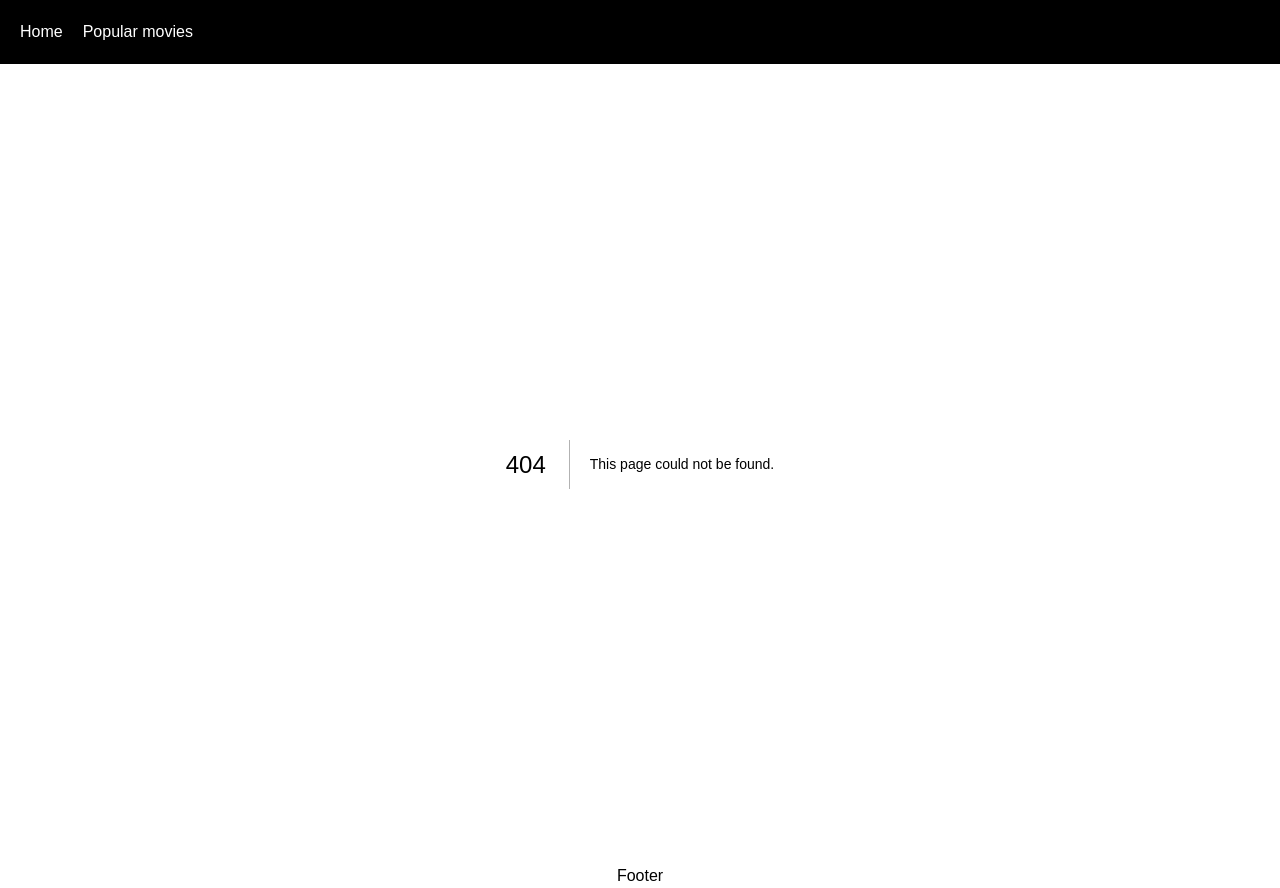
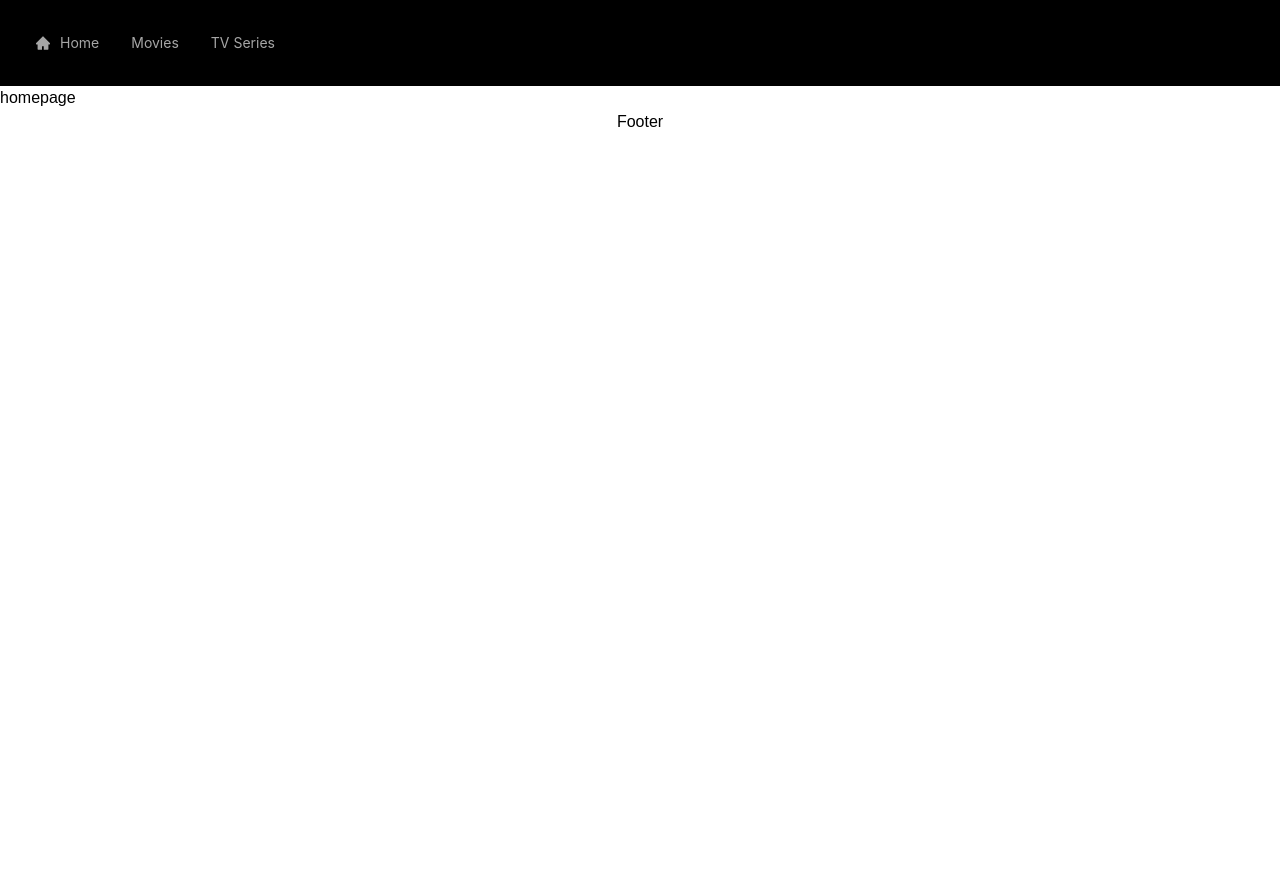
Before and after one commit to Nimavein/filmweb-clone, a Next.js app: page / in a window 1280 px wide. Before the commit this address had no page. After the commit the page ends 800 px from the top, so only its background shows below. Built offline with nearby package versions, Linux system fonts and the light colour scheme.

Commit message:
add collapsable menus in navbar

```diff
--- a/components/Header/Navbar/Navbar.module.scss
+++ b/components/Header/Navbar/Navbar.module.scss
@@ -1,13 +1,5 @@
 .main-navbar {
-  &__links-list {
-    display: flex;
-    list-style: none;
-    gap: 20px;
-  }
-  &__link {
-    a {
-      color: $white;
-      text-decoration: none;
-    }
+  &__list {
+    background-color: $black;
   }
 }
--- a/components/Header/Navbar/Navbar.tsx
+++ b/components/Header/Navbar/Navbar.tsx
@@ -1,18 +1,72 @@
-import React from "react";
+import React, { useState } from "react";
 import styles from "./Navbar.module.scss";
 import { navbarLinks } from "@/helpers/navbarLinks";
+import { Menu, MenuProps } from "antd";
 import Link from "next/link";
+import { MenuItem, NavbarLink } from "@/types/types";
+import { HomeFilled } from "@ant-design/icons";
 
 const Navbar = () => {
+  const [current, setCurrent] = useState("mail");
+
+  const getNavbarItem = (
+    label: React.ReactNode,
+    key: React.Key,
+    icon?: React.ReactNode,
+    children?: MenuItem[],
+    type?: "group"
+  ): MenuItem => {
+    return {
+      key,
+      icon,
+      children,
+      label,
+      type,
+    } as MenuItem;
+  };
+
+  const createLink = (link: NavbarLink) => (
+    <Link href={link.path}>{link.name}</Link>
+  );
+
+  const onClick: MenuProps["onClick"] = (e) => {
+    setCurrent(e.key);
+  };
+
+  const menuItems: MenuProps["items"] = [
+    getNavbarItem(
+      createLink(navbarLinks.home),
+      navbarLinks.home.key,
+      <HomeFilled />
+    ),
+    getNavbarItem(
+      navbarLinks.movies.main.name,
+      navbarLinks.movies.main.key,
+      null,
+      Object.values(navbarLinks.movies).map((link) =>
+        getNavbarItem(createLink(link), link.key)
+      )
+    ),
+    getNavbarItem(
+      navbarLinks.tvSeries.main.name,
+      navbarLinks.tvSeries.main.key,
+      null,
+      Object.values(navbarLinks.tvSeries).map((link) =>
+        getNavbarItem(createLink(link), link.key)
+      )
+    ),
+  ];
+
   return (
     <nav className={styles["main-navbar"]}>
-      <ul className={styles["main-navbar__links-list"]}>
-        {navbarLinks.map((link, index) => (
-          <li className={styles["main-navbar__link"]} key={index}>
-            <Link href={link.path}>{link.name}</Link>
-          </li>
-        ))}
-      </ul>
+      <Menu
+        theme="dark"
+        className={styles["main-navbar__list"]}
+        onClick={onClick}
+        selectedKeys={[current]}
+        mode="horizontal"
+        items={menuItems}
+      />
     </nav>
   );
 };
--- a/components/MovieContent/MovieContentCredits/MovieContentCredits.tsx
+++ b/components/MovieContent/MovieContentCredits/MovieContentCredits.tsx
@@ -13,12 +13,12 @@ const MovieContentCredits = () => {
   const tabs: TabsProps["items"] = [
     {
       key: "1",
-      label: `CAST`,
+      label: `CAST (${credits?.cast?.length})`,
       children: <MovieContentCreditsCarousel cast={credits?.cast} />,
     },
     {
       key: "2",
-      label: `CREW`,
+      label: `CREW (${credits?.crew?.length})`,
       children: <MovieContentCreditsCarousel crew={credits?.crew} />,
     },
   ];
--- a/components/MovieContent/MovieContentCredits/MovieContentCreditsCarousel/MovieContentCreditsCarousel.tsx
+++ b/components/MovieContent/MovieContentCredits/MovieContentCreditsCarousel/MovieContentCreditsCarousel.tsx
@@ -9,7 +9,6 @@ interface MovieContentCreditsCarouselProps {
   cast?: Cast;
   crew?: Crew;
 }
-
 const MovieContentCreditsCarousel = ({
   cast,
   crew,
--- a/helpers/navbarLinks.ts
+++ b/helpers/navbarLinks.ts
@@ -1,6 +1,21 @@
-import { NavbarLink } from "@/types/types";
+import { NavbarLinks } from "@/types/types";
 
-export const navbarLinks: NavbarLink[] = [
-  { name: "Home", path: "/" },
-  { name: "Popular movies", path: "/popular-movies" },
-];
+export const navbarLinks: NavbarLinks = {
+  home: { name: "Home", path: "/", key: "home" },
+  movies: {
+    main: { name: "Movies", path: "/movies", key: "movies" },
+    popular: {
+      name: "Popular",
+      path: "/movies/popular",
+      key: "movies-popular",
+    },
+    ranking: {
+      name: "Ranking",
+      path: "/movies/ranking",
+      key: "movies-ranking",
+    },
+  },
+  tvSeries: {
+    main: { name: "TV Series", path: "/tv-series", key: "tv-series" },
+  },
+};
--- /dev/null
+++ b/pages/index.tsx
@@ -0,0 +1,7 @@
+import React from "react";
+
+const index = () => {
+  return <div>homepage</div>;
+};
+
+export default index;
--- a/pages/popular-movies.tsx
+++ b/pages/movies/popular.tsx
@@ -3,7 +3,7 @@ import { useAppDispatch, useAppSelector } from "@/store";
 import MoviesList from "@/components/MoviesList/MoviesList";
 import { fetchPopularMovies } from "@/store/moviesSlice";
 
-function PopularMoviesPage() {
+const PopularMoviesPage = () => {
   const dispatch = useAppDispatch();
   const popularMovies = useAppSelector((state) => state.movies.popularMovies);
 
@@ -12,6 +12,6 @@ function PopularMoviesPage() {
   }, []);
 
   return <MoviesList movies={popularMovies} />;
-}
+};
 
 export default PopularMoviesPage;
--- a/styles/globals.scss
+++ b/styles/globals.scss
@@ -36,9 +36,17 @@ ul {
 
 .ant-carousel {
   margin-bottom: 40px;
+
   .slick-dots {
-    bottom: -20px;
+    bottom: -14px;
+
+    .slick-active, li {
+      button {
+        background-color: $black !important;
+      }
+    }
   }
+
   .slick-next {
     right: 20px;
   }
```
Also changed, not shown: pages/movies/index.tsx (added, +7 -0 lines), pages/movies/ranking.tsx (added, +7 -0 lines), pages/tv-series/index.tsx (added, +7 -0 lines), types/types.ts (+17 -0 lines).
